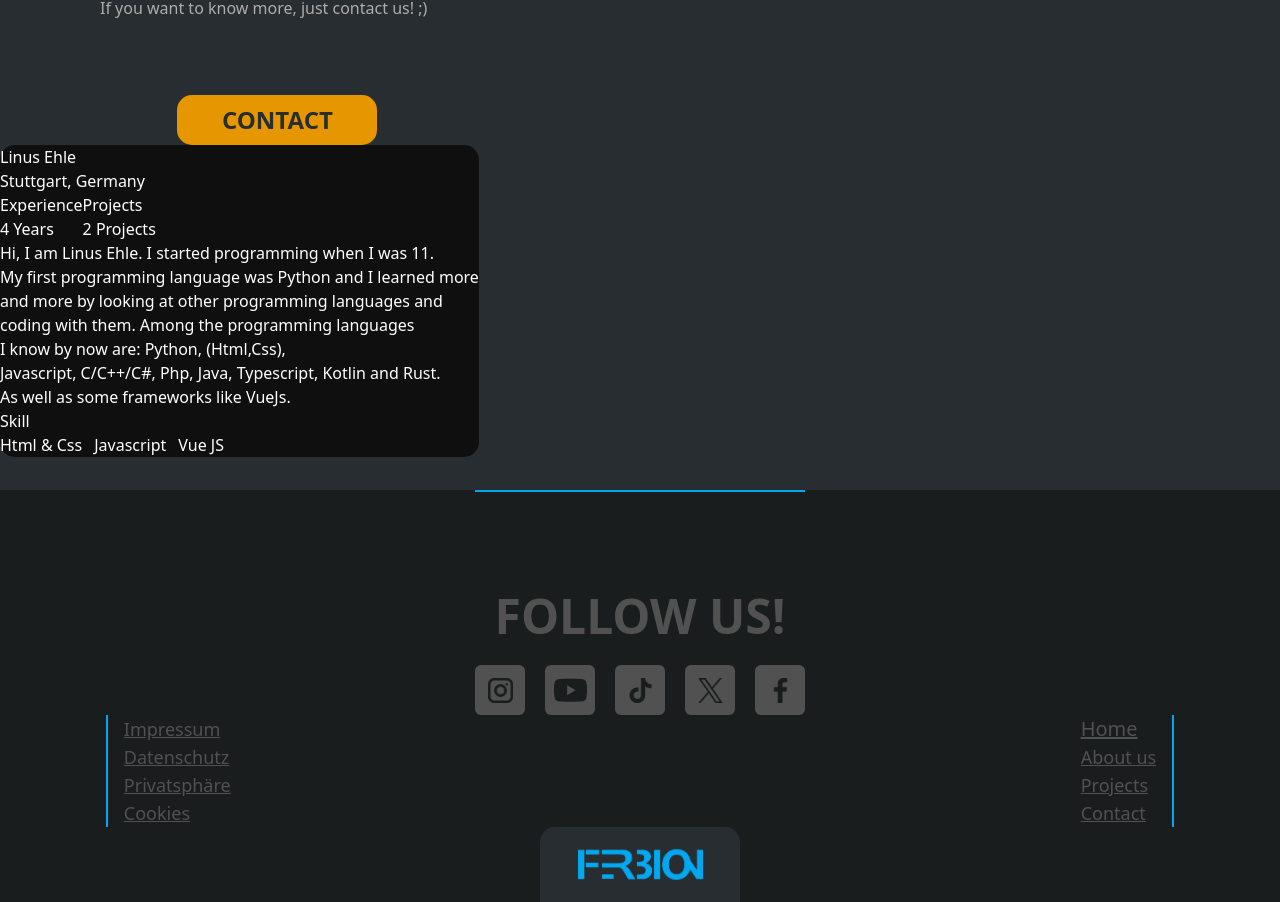
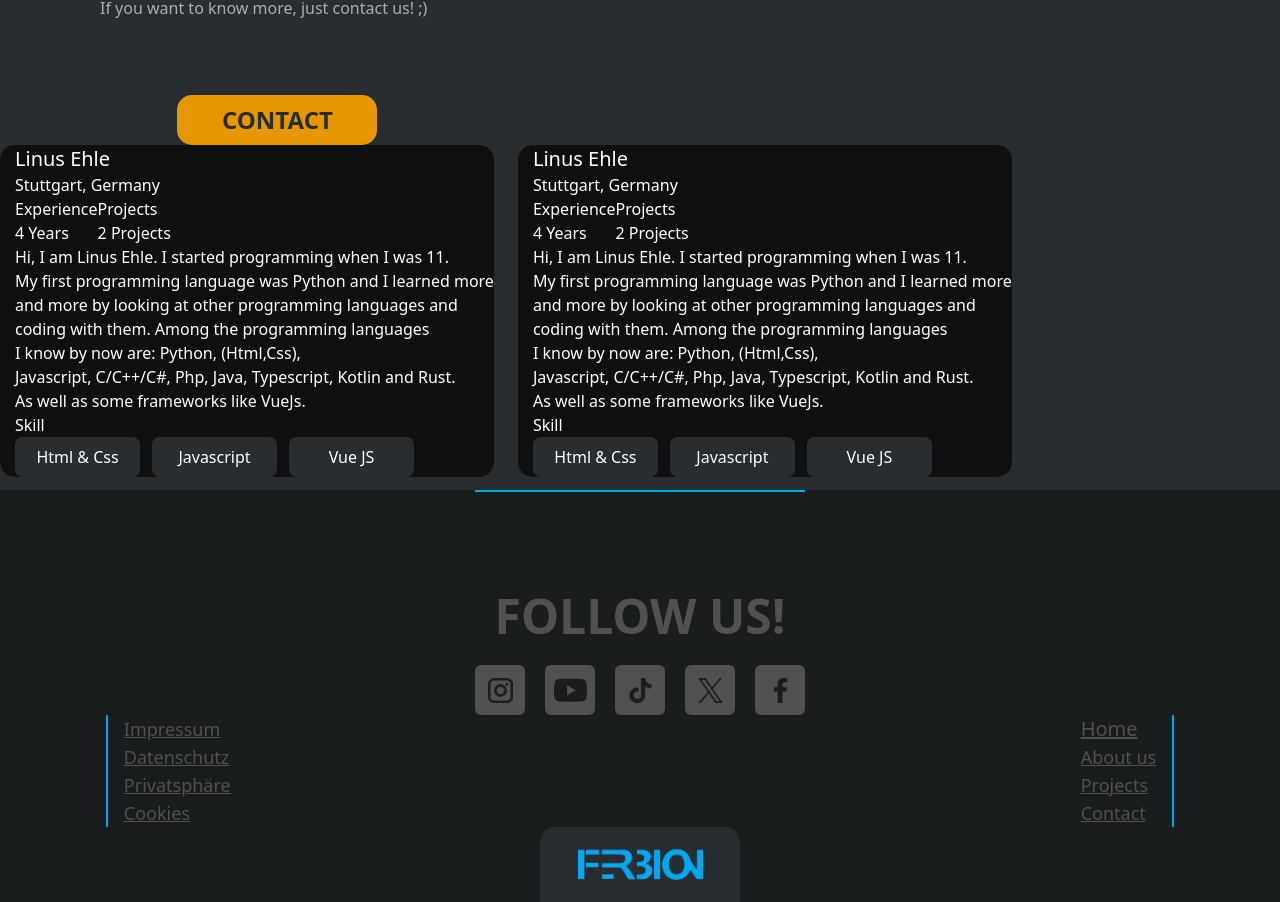
Before and after one commit to Ferbion-lT/V3, a Vue app: page / in a window 1280 px wide. Shown: the part 1310-2212 px from the top of the page. Built offline with nearby package versions, Linux system fonts and the light colour scheme.

Commit message:
feat: added the profile card

```diff
--- a/src/components/About.vue
+++ b/src/components/About.vue
@@ -15,20 +15,20 @@
                     </div>
                 </div>
             </div>
-            <div class="flex flex-row">
+            <div class="flex flex-row gap-6">
                 <div class="bg-[#0f0f0f] text-white rounded-[15px]">
                     <div>
                         <div>
 
                         </div>
-                        <div class="flex flex-col">
-                            <span>Linus Ehle</span>
+                        <div class="flex flex-col pl-[15px]">
+                            <span class="text-xl">Linus Ehle</span>
                             <div class="flex">
                                 <img>
-                                <span>Stuttgart, Germany</span>
+                                <span class="text-base">Stuttgart, Germany</span>
                             </div>
                         </div>
-                        <div class="flex flex-row">
+                        <div class="flex flex-row pl-[15px]">
                             <div class="flex flex-col">
                                 <span>Experience</span>
                                 <span>4 Years</span>
@@ -38,7 +38,7 @@
                                 <span>2 Projects</span>
                             </div>
                         </div>
-                        <div>
+                        <div class="pl-[15px]">
                             <span>Hi, I am Linus Ehle. I started programming when I was 11.<br>
                             My first programming language was Python and I learned more<br>
                             and more by looking at other programming languages and<br>
@@ -47,26 +47,72 @@
                             Javascript, C/C++/C#, Php, Java, Typescript, Kotlin and Rust.<br>
                             As well as some frameworks like VueJs. </span>
                         </div>
-                        <div>
+                        <div class="pl-[15px]">
                             <div>
                                 <span>Skill</span>
                             </div>
                             <div class="flex flex-row gap-3">
-                                <div class="bg-[#]">
+                                <div class="bg-[#272d30] h-[40px] w-[125px] flex items-center justify-center rounded-[7.5px]">
                                     <span>Html & Css</span>
                                 </div>
-                                <div class="bg-[#]">
+                                <div class="bg-[#272d30] h-[40px] w-[125px] flex items-center justify-center rounded-[7.5px]">
                                     <span>Javascript</span>
                                 </div>
-                                <div class="bg-[#]">
+                                <div class="bg-[#272d30] h-[40px] w-[125px] flex items-center justify-center rounded-[7.5px]">
                                     <span>Vue JS</span>
                                 </div>
                             </div>
                         </div>
                     </div>
                 </div>
-                <div>
+                <div class="bg-[#0f0f0f] text-white rounded-[15px]">
+                    <div>
+                        <div>
 
+                        </div>
+                        <div class="flex flex-col pl-[15px]">
+                            <span class="text-xl">Linus Ehle</span>
+                            <div class="flex">
+                                <img>
+                                <span class="text-base">Stuttgart, Germany</span>
+                            </div>
+                        </div>
+                        <div class="flex flex-row pl-[15px]">
+                            <div class="flex flex-col">
+                                <span>Experience</span>
+                                <span>4 Years</span>
+                            </div>
+                            <div class="flex flex-col">
+                                <span>Projects</span>
+                                <span>2 Projects</span>
+                            </div>
+                        </div>
+                        <div class="pl-[15px]">
+                            <span>Hi, I am Linus Ehle. I started programming when I was 11.<br>
+                            My first programming language was Python and I learned more<br>
+                            and more by looking at other programming languages and<br>
+                            coding with them. Among the programming languages<br>
+                            I know by now are: Python, (Html,Css),<br>
+                            Javascript, C/C++/C#, Php, Java, Typescript, Kotlin and Rust.<br>
+                            As well as some frameworks like VueJs. </span>
+                        </div>
+                        <div class="pl-[15px]">
+                            <div>
+                                <span>Skill</span>
+                            </div>
+                            <div class="flex flex-row gap-3">
+                                <div class="bg-[#272d30] h-[40px] w-[125px] flex items-center justify-center rounded-[7.5px]">
+                                    <span>Html & Css</span>
+                                </div>
+                                <div class="bg-[#272d30] h-[40px] w-[125px] flex items-center justify-center rounded-[7.5px]">
+                                    <span>Javascript</span>
+                                </div>
+                                <div class="bg-[#272d30] h-[40px] w-[125px] flex items-center justify-center rounded-[7.5px]">
+                                    <span>Vue JS</span>
+                                </div>
+                            </div>
+                        </div>
+                    </div>
                 </div>
             </div>
         </div>
```
